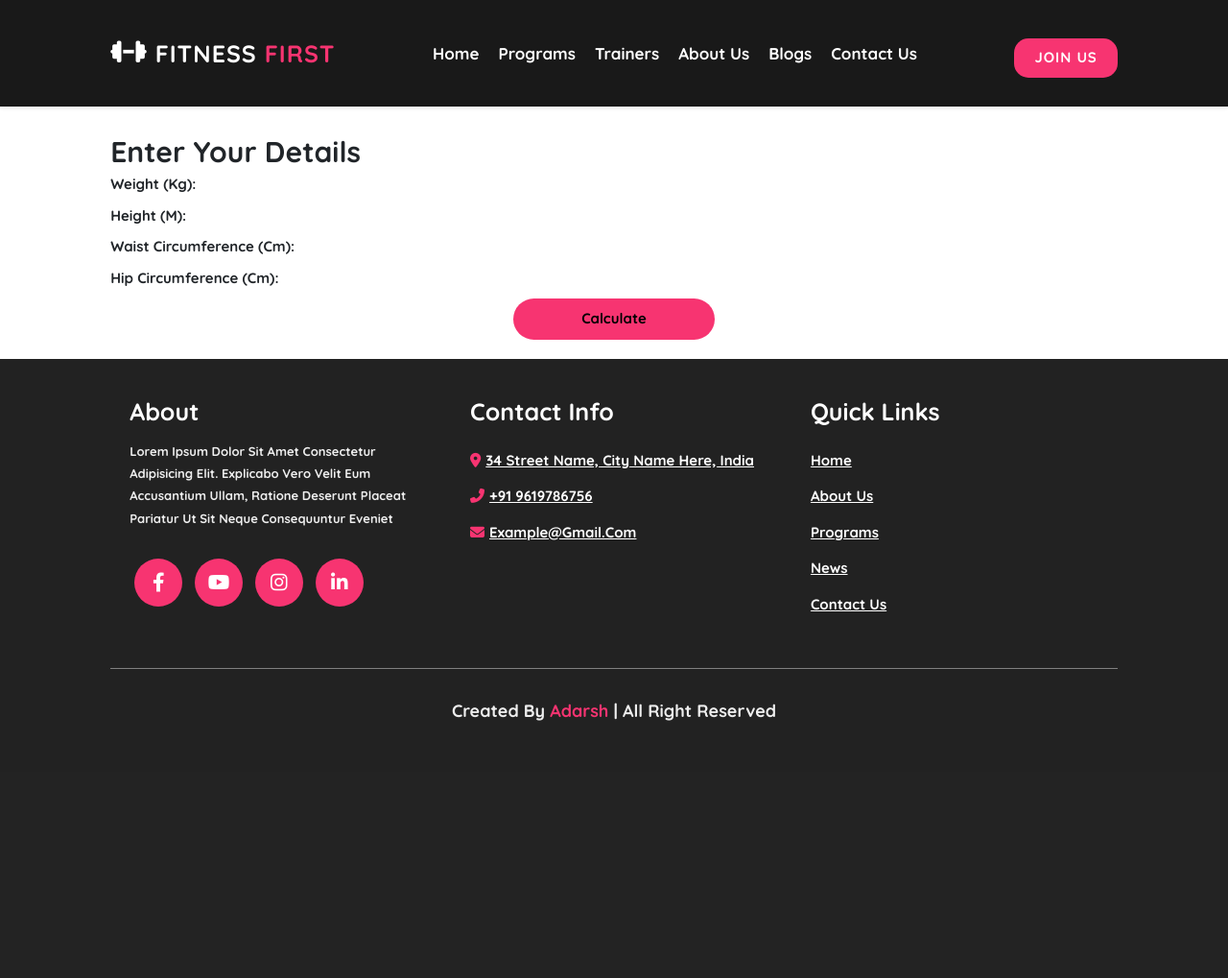
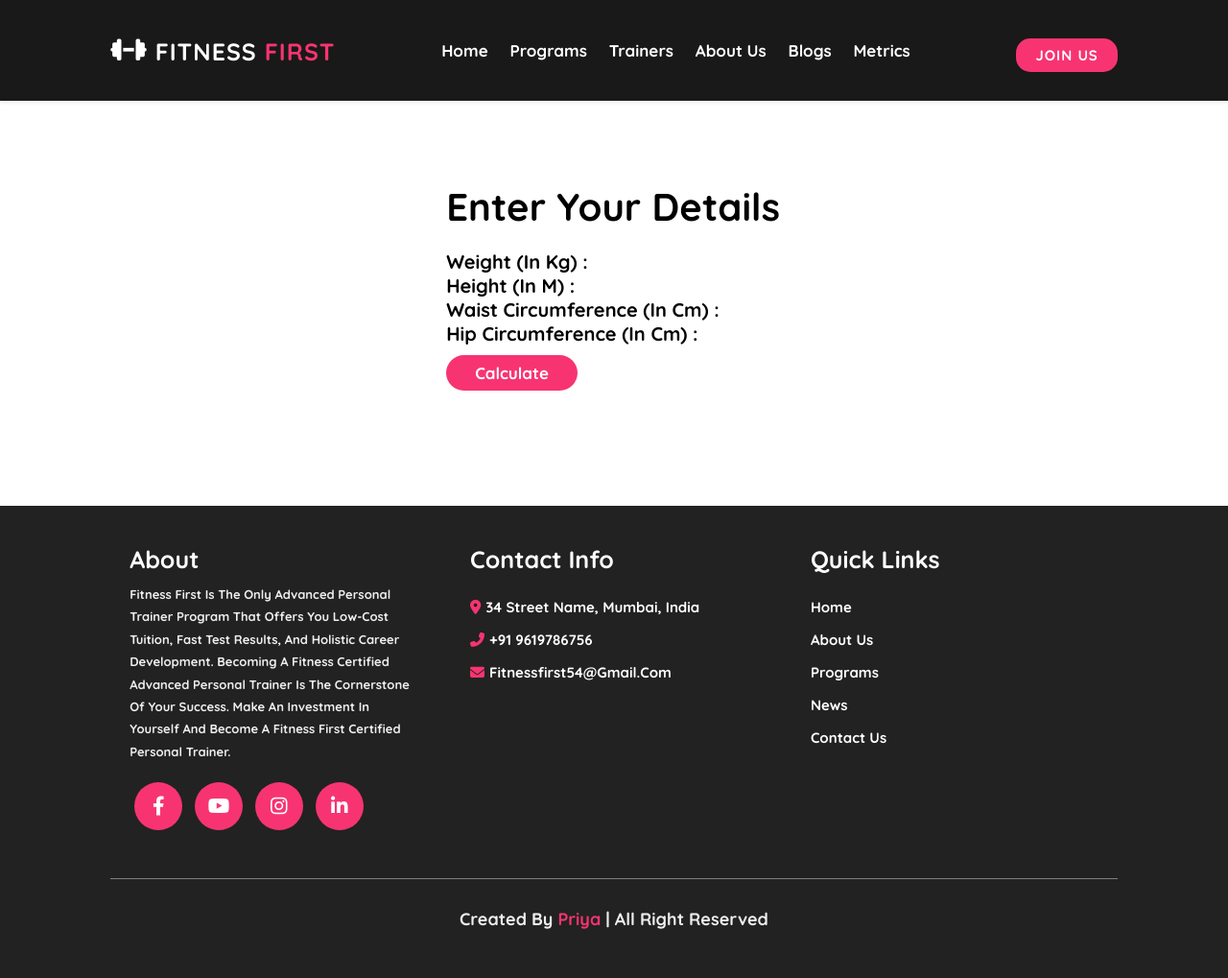
Before and after one commit to AdarshG04/Fitness_First, a Django app: page /metrics/calculate/ in a window 1280 px wide. Shown: the whole page at 96% size. Before the commit the page ends 751 px from the top, so only its background shows below. Run offline with Django 5.2, Linux system fonts and the light colour scheme; some libraries are stand-ins or nearby versions.

Commit message:
Metrics Adjusted

```diff
--- a/fitnessfirst/fitnessfirst/urls.py
+++ b/fitnessfirst/fitnessfirst/urls.py
@@ -30,7 +30,6 @@
     path('password_reset/done/', auth_views.PasswordResetDoneView.as_view(template_name='password/password_reset_done.html'), name='password_reset_done'),
     path('reset/<uidb64>/<token>/', auth_views.PasswordResetConfirmView.as_view(template_name="password/password_reset_confirm.html"), name='password_reset_confirm'),
     path('reset/done/', auth_views.PasswordResetCompleteView.as_view(template_name='password/password_reset_complete.html'), name='password_reset_complete'),
-
     path('metrics/', include('metrics.urls')),
 ]
 
--- a/fitnessfirst/metrics/forms.py
+++ b/fitnessfirst/metrics/forms.py
@@ -13,8 +13,8 @@
             'hip_circumference': forms.NumberInput(attrs={'step': '0.01'}),
         }
         labels = {
-            'weight': 'Weight (kg)',
-            'height': 'Height (m)',
-            'waist_circumference': 'Waist Circumference (cm)',
-            'hip_circumference': 'Hip Circumference (cm)',
+            'weight': 'Weight (in kg) ',
+            'height': 'Height (in m) ',
+            'waist_circumference': 'Waist Circumference (in cm) ',
+            'hip_circumference': 'Hip Circumference (in cm) ',
         }
--- a/fitnessfirst/static/app/css/base.css
+++ b/fitnessfirst/static/app/css/base.css
@@ -171,54 +171,22 @@
 
 }
 
+.base .metrics{
+    margin-left: 35rem;
+    margin-top: 5rem;
+    margin-bottom: 10rem;
+}
+
 .base h2{
-    font-size: 3rem;
+    font-size: 4rem;
+    padding-bottom: 2rem;
 }
 
 .base p{
-    font-size: 1.5rem;
+    font-size: 2rem;
 }
 
 
-.base .form_page .base_button{
-    font-size: 1.5rem;
-    width: 20%;
-    padding: 10px 30px;
-    cursor: pointer;
-    display: block;
-    background: #f73471;
-    outline: none;
-    border-radius: 30px;
-    margin: auto;
-}
-
-.base .form_page .base_button:hover{
-    background: #ffffff;
-    border: 2px solid black;
-    outline: none;
-    border-radius: 30px;
-    margin: auto;
-}
-
-.base .base_button{
-    font-size: 1.5rem;
-    width: 20%;
-    padding: 10px 30px;
-    cursor: pointer;
-    display: block;
-    background: #f73471;
-    outline: none;
-    border-radius: 30px;
-    margin: auto;
-}
-
-.base .base_button:hover{
-    background: #ffffff;
-    border: 2px solid black;
-    outline: none;
-    border-radius: 30px;
-    margin: auto;
-}
 
 /* ------------------------------------- footer section starts ----------------------------------- */
 
--- a/fitnessfirst/templates/app/base.html
+++ b/fitnessfirst/templates/app/base.html
@@ -5,18 +5,18 @@
     <meta charset="UTF-8">
     <meta http-equiv="X-UA-Compatible" content="IE=edge">
     <meta name="viewport" content="width=device-width, initial-scale=1.0">
-    {% comment %} <title>Fitness First | {% block title %}{% endblock title %}</title> {% endcomment %}
-    {% comment %} {% block title %}Fitness First {% endblock title %} {% endcomment %}
+    <title>Fitness First</title>
+
     <!-- Swiper CSS link -->
     <link rel="stylesheet"href="https://cdn.jsdelivr.net/npm/swiper@8/swiper-bundle.min.css"/>
 
     <!-- bootstrap link -->
-    <link href="https://cdn.jsdelivr.net/npm/bootstrap@5.3.0-alpha1/dist/css/bootstrap.min.css" rel="stylesheet" integrity="sha384-GLhlTQ8iRABdZLl6O3oVMWSktQOp6b7In1Zl3/Jr59b6EGGoI1aFkw7cmDA6j6gD" crossorigin="anonymous">
+    {% comment %} <link href="https://cdn.jsdelivr.net/npm/bootstrap@5.3.0-alpha1/dist/css/bootstrap.min.css" rel="stylesheet" integrity="sha384-GLhlTQ8iRABdZLl6O3oVMWSktQOp6b7In1Zl3/Jr59b6EGGoI1aFkw7cmDA6j6gD" crossorigin="anonymous"> {% endcomment %}
 
     <!-- Custom CSS file link -->
     <link rel="stylesheet" href="{% static 'app/css/base.css' %}" />
-    <link rel="stylesheet" href="{% static 'app/css/owl.carousel.min.css' %}" />
-    <link rel="stylesheet" href="{% static 'app/css/all.min.css' %}" />
+    {% comment %} <link rel="stylesheet" href="{% static 'app/css/owl.carousel.min.css' %}" />
+    <link rel="stylesheet" href="{% static 'app/css/all.min.css' %}" /> {% endcomment %}
 
     <!-- Font Awesome cdn file link -->
 
@@ -33,15 +33,15 @@
      <!-- header section starts -->
 
      <header class="header">
-        <a href="#" class="logo"><i class="fa-solid fa-dumbbell"></i> Fitness <span>first</span></a>
+        <a href="{% url 'index' %}" class="logo"><i class="fa-solid fa-dumbbell"></i> Fitness <span>first</span></a>
 
         <nav class="navbar">
-            <a class="nav-link scrollto" href="#">Home</a>
+            <a class="nav-link scrollto" href="{% url 'index' %}">Home</a>
             <a class="nav-link scrollto" href="#feature">Programs</a>
             <a class="nav-link scrollto" href="#trainers">Trainers</a>
             <a class="nav-link scrollto" href="#about us">About Us</a>
             <a class="nav-link scrollto" href="#blogs">Blogs</a>
-            <a class="nav-link scrollto" href="#contact us">Contact Us</a>
+            <a class="nav-link scrollto" href="{% url 'metrics:calculate_metrics' %}">Metrics</a>
         </nav>
 
         <div class="icons">
@@ -70,9 +70,7 @@
             <div class="box">
                 <h1>About</h1>
                 <div class="text">
-                    <p>Lorem ipsum dolor sit amet consectetur adipisicing elit.
-                    Explicabo vero velit eum accusantium ullam, ratione deserunt
-                    placeat pariatur ut sit neque consequuntur eveniet</p>
+                    <p>Fitness First is the only advanced personal trainer program that offers you low-cost tuition, fast test results, and holistic career development. Becoming a Fitness Certified Advanced Personal Trainer is the cornerstone of your success. Make an investment in yourself and become a Fitness First Certified Personal Trainer.</p>
                 </div>
                 <div class="icon">
                     <a href="#"><i class="fab fa-facebook-f"></i></a>
@@ -85,10 +83,10 @@
             <div class="box">
                 <h1>Contact Info</h1>
                 <div class="icons">
-                    <a href="#"><i class="fas fa-map-marker-alt"></i>34 Street Name, city name here,
+                    <a href="#"><i class="fas fa-map-marker-alt"></i>34 Street Name, Mumbai,
                      India</a>
                     <a href="#"><i class="fas fa-phone-alt"></i>+91 9619786756</a>
-                    <a href="#"><i class="fas fa-envelope"></i>example@gmail.com</a>
+                    <a href="#"><i class="fas fa-envelope"></i>fitnessfirst54@gmail.com</a>
                 </div>
             </div>
 
@@ -105,7 +103,7 @@
 
         </div>
 
-        <div class="credit">Created by <span>Adarsh</span> | all right reserved</div>
+        <div class="credit">Created by <span>Priya</span> | all right reserved</div>
 
     </section>
 
--- a/fitnessfirst/templates/metrics/calculate_metrics.html
+++ b/fitnessfirst/templates/metrics/calculate_metrics.html
@@ -3,11 +3,13 @@
 
 {% block content %}
 <section id="base" class="base">
-  <h2>Enter Your Details</h2>
-  <form method="post" class="form_page" id="form_page">
-    {% csrf_token %}
-    {{ form.as_p }}
-    <button id="base_button" class="base_button" type="submit-btn">Calculate</button>
-  </form>
+  <div class="metrics" id="metrics">
+    <h2>Enter Your Details</h2>
+    <form method="post" class="form_page" id="form_page">
+      {% csrf_token %}
+      {{ form.as_p }}
+      <button id="base_button" class="btn" type="submit-btn">Calculate</button>
+    </form>
+  <div>
 </section>
 {% endblock %}
--- a/fitnessfirst/templates/metrics/results.html
+++ b/fitnessfirst/templates/metrics/results.html
@@ -3,10 +3,12 @@
 
 {% block content %}
 <section id="base" class="base">
+  <div class="metrics" id="metrics">
   <h2>Your Fitness Metrics</h2>
   <p><strong>BMI (Body Mass Index):</strong> {{ metric.bmi }}</p>
   <p><strong>WHR (Waist-to-Hip Ratio):</strong> {{ metric.whr }}</p>
   <p><strong>WHtR (Waist-to-Height Ratio):</strong> {{ metric.whtr }}</p>
-  <button id="base_button" class="base_button" href="{% url 'metrics:calculate_metrics' %}">Calculate Again</button>
-  <section>
+  <a href="{% url 'metrics:calculate_metrics' %}" class="btn">Calculate Again</a>
+  <div>
+</section>
 {% endblock %}
--- a/fitnessfirst/templates/password/password_reset.html
+++ b/fitnessfirst/templates/password/password_reset.html
@@ -103,7 +103,7 @@
 
     </div>
 
-    <div class="credit">Created by <span>Adarsh</span> | all right reserved</div>
+    <div class="credit">Created by <span>Priya</span> | all right reserved</div>
 
 </section>
 
--- a/fitnessfirst/templates/password/password_reset_complete.html
+++ b/fitnessfirst/templates/password/password_reset_complete.html
@@ -96,7 +96,7 @@
 
     </div>
 
-    <div class="credit">Created by <span>Adarsh</span> | all right reserved</div>
+    <div class="credit">Created by <span>Priya</span> | all right reserved</div>
 
 </section>
 
--- a/fitnessfirst/templates/password/password_reset_confirm.html
+++ b/fitnessfirst/templates/password/password_reset_confirm.html
@@ -103,7 +103,7 @@
 
     </div>
 
-    <div class="credit">Created by <span>Adarsh</span> | all right reserved</div>
+    <div class="credit">Created by <span>Priya</span> | all right reserved</div>
 
 </section>
 
--- a/fitnessfirst/templates/password/password_reset_email.txt
+++ b/fitnessfirst/templates/password/password_reset_email.txt
@@ -10,6 +10,6 @@
 If you did not make this request, you can simply ignore this email.
 
 Sincerely,
-The FitnessFirst   Team
+The FitnessFirst Team
 
 {% endautoescape %}
--- a/fitnessfirst/templates/payment/payment_status.html
+++ b/fitnessfirst/templates/payment/payment_status.html
@@ -31,7 +31,7 @@
             <a class="nav-link scrollto" href="#trainers">Trainers</a>
             <a class="nav-link scrollto" href="#about us">About Us</a>
             <a class="nav-link scrollto" href="#blogs">Blogs</a>
-            <a class="nav-link scrollto" href="#contact us">Contact Us</a>
+            <a class="nav-link scrollto" href="{% url 'metrics:calculate_metrics' %}">Contact Us</a>
         </nav>
 
         <div class="icons">
@@ -103,7 +103,7 @@
 
         </div>
 
-        <div class="credit">Created by <span>Adarsh</span> | all right reserved</div>
+        <div class="credit">Created by <span>Priya</span> | all right reserved</div>
 
     </section>
 
--- a/fitnessfirst/templates/programs/programs.html
+++ b/fitnessfirst/templates/programs/programs.html
@@ -139,7 +139,7 @@
 
     </div>
 
-    <div class="credit">Created by <span>Adarsh</span> | all right reserved</div>
+    <div class="credit">Created by <span>Priya</span> | all right reserved</div>
 
 </section>
 
```
Also changed, not shown: fitnessfirst/templates/app/index.html (+4 -4 lines), fitnessfirst/templates/base/base.html (deleted, +0 -148 lines).
